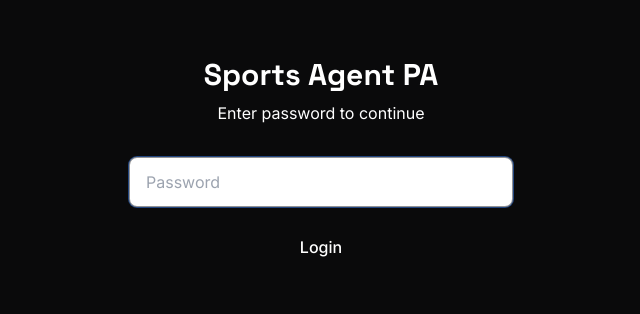
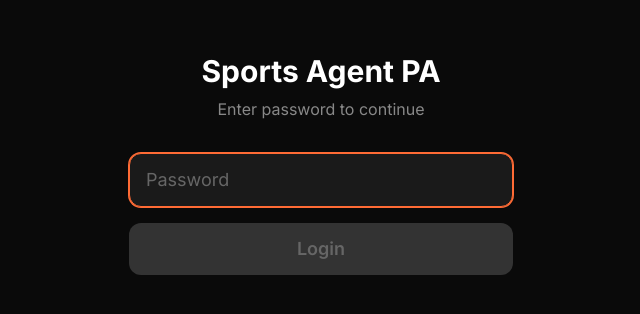
Before and after one commit to websines/sports-agent-pa, a Next.js app: page /login in a window 1280 px wide. Shown: the part 236-550 px from the top of the page, without its empty margins (319-959 px from the left). Built offline with nearby package versions, Linux system fonts and the light colour scheme.

Commit message:
Fix login page styling - dark input field

```diff
--- a/src/app/login/page.tsx
+++ b/src/app/login/page.tsx
@@ -36,17 +36,17 @@ export default function LoginPage() {
   };
 
   return (
-    <div className="min-h-screen bg-dark-950 flex items-center justify-center p-4">
+    <div className="min-h-screen bg-[#0a0a0a] flex items-center justify-center p-4">
       <motion.div
         initial={{ opacity: 0, y: 20 }}
         animate={{ opacity: 1, y: 0 }}
         className="w-full max-w-sm"
       >
         <div className="text-center mb-8">
-          <h1 className="text-3xl font-display font-bold text-white mb-2">
+          <h1 className="text-3xl font-bold text-white mb-2">
             Sports Agent PA
           </h1>
-          <p className="text-dark-400">Enter password to continue</p>
+          <p className="text-[#888]">Enter password to continue</p>
         </div>
 
         <form onSubmit={handleSubmit} className="space-y-4">
@@ -56,19 +56,19 @@ export default function LoginPage() {
               value={password}
               onChange={(e) => setPassword(e.target.value)}
               placeholder="Password"
-              className="w-full px-4 py-3 bg-dark-800 border border-dark-700 rounded-lg text-white placeholder-dark-500 focus:outline-none focus:border-primary-500 focus:ring-1 focus:ring-primary-500"
+              className="w-full px-4 py-3 bg-[#1a1a1a] border border-[#333] rounded-xl text-white placeholder-[#666] focus:outline-none focus:border-[#ff6b35] focus:ring-1 focus:ring-[#ff6b35] text-lg"
               autoFocus
             />
           </div>
 
           {error && (
-            <p className="text-error text-sm text-center">{error}</p>
+            <p className="text-[#ef4444] text-sm text-center">{error}</p>
           )}
 
           <button
             type="submit"
             disabled={loading || !password}
-            className="w-full py-3 bg-primary-500 hover:bg-primary-600 disabled:bg-dark-700 disabled:text-dark-500 text-white font-medium rounded-lg transition-colors"
+            className="w-full py-3 bg-[#ff6b35] hover:bg-[#ff5722] disabled:bg-[#333] disabled:text-[#666] text-white font-semibold rounded-xl transition-colors text-lg"
           >
             {loading ? 'Checking...' : 'Login'}
           </button>
```
